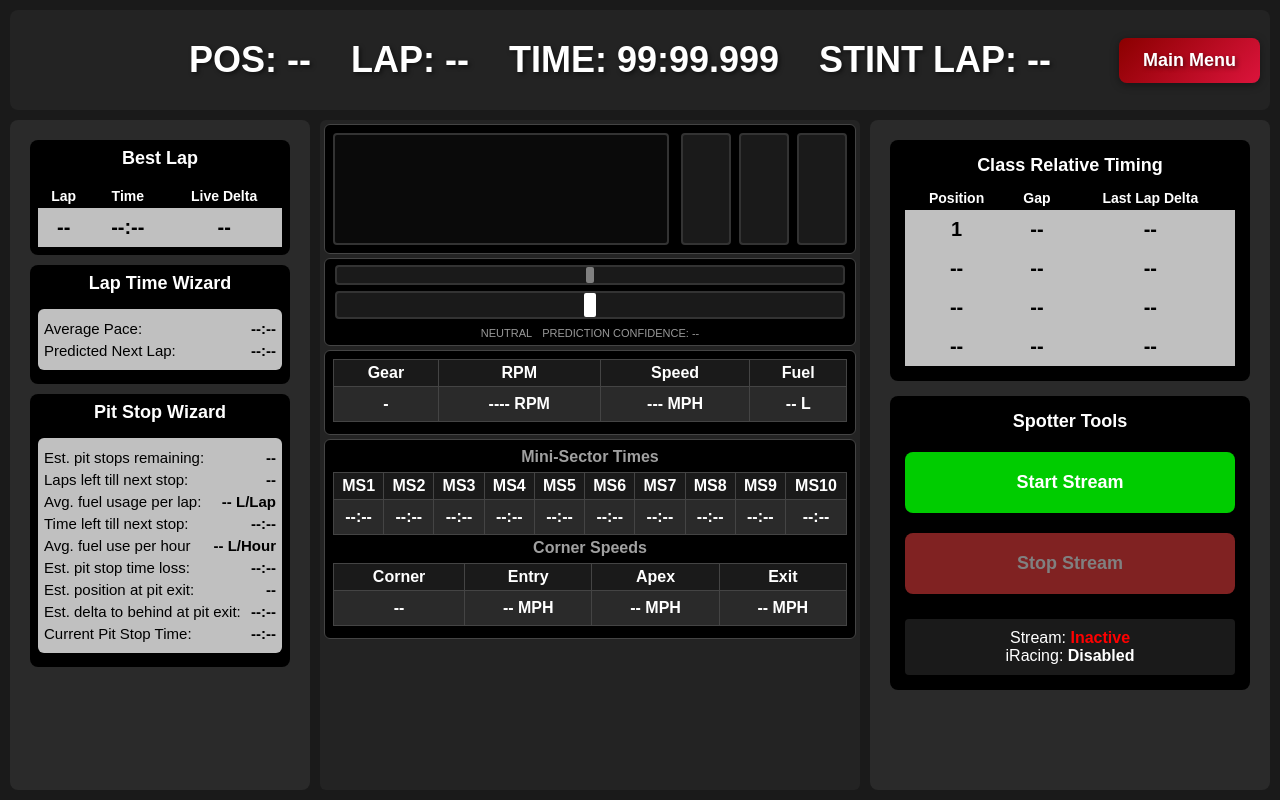
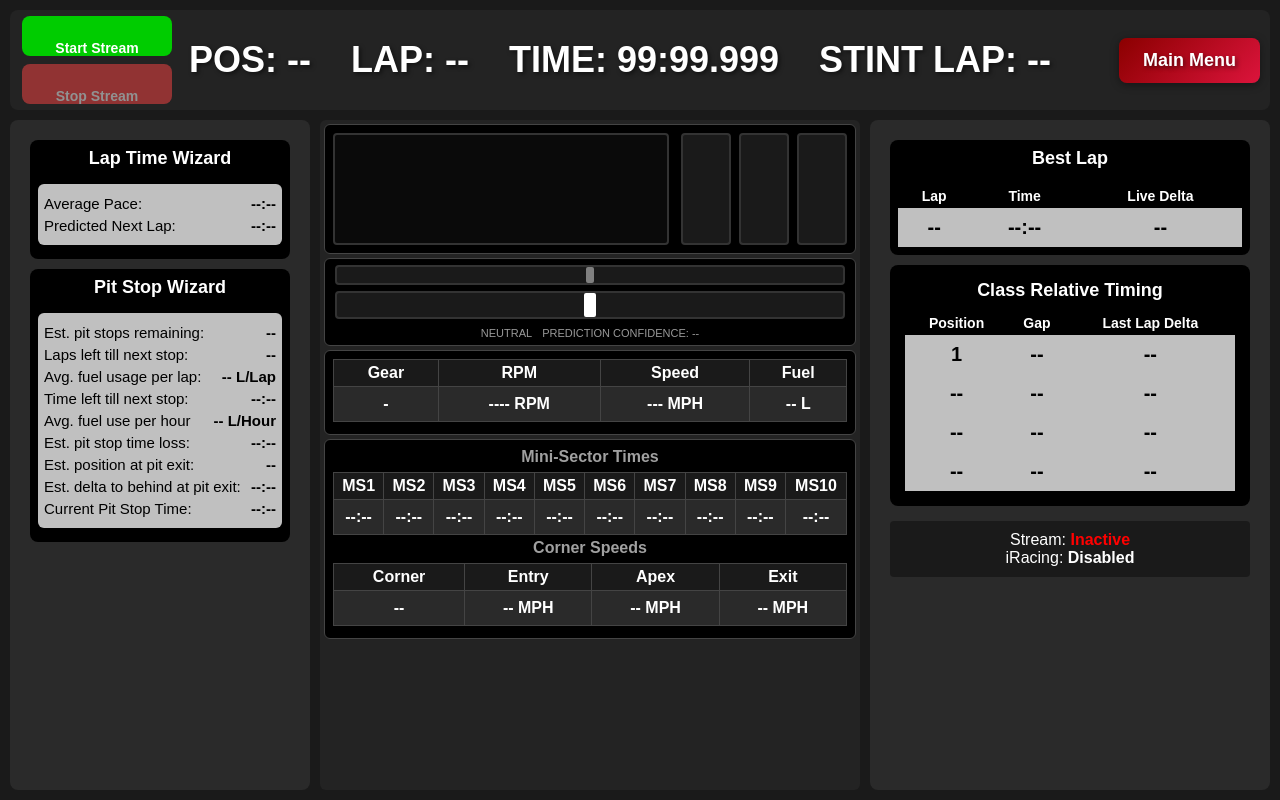
Before and after one commit to X-26-Race-Engineering/X-26-iSpotter, a Flask app: page /engineer_dashboard.html in a window 1280 px wide. Run offline with Flask 3, Linux system fonts and the light colour scheme; some libraries are stand-ins or nearby versions.

Commit message:
Reworked stream start/stop buttons to fit everything more neatly onto screen

```diff
--- a/Overlays/Styling/home_styles.css
+++ b/Overlays/Styling/home_styles.css
@@ -69,7 +69,7 @@ body {
     display: flex;
     justify-content: center;
     align-items: center;
-    padding: 30px 60px;
+    padding: 30px 30px;
     font-size: 36px;
     font-weight: bold;
     color: white;
--- a/Overlays/Styling/race_styles.css
+++ b/Overlays/Styling/race_styles.css
@@ -592,30 +592,31 @@ body {
     text-align: center;
 }
 
+.header-stream-controls {
+    position: absolute;
+    left: 20px;
+    display: flex;
+    flex-direction: column;
+    gap: 4px;
+}
+
 .action-button {
-    width: 100%;
+    width: 150px;
+    height: 25px;
     padding: 20px;
-    margin: 10px 0;
+    margin: 2px;
     border: none;
     border-radius: 8px;
-    font-size: 18px;
+    font-size: 14px;
     font-weight: bold;
+    text-align: center;
+    line-height: 25px;
     cursor: pointer;
     transition: transform 0.1s;
 }
 
 .action-button:active {
     transform: scale(0.98);
-}
-
-.camera-btn {
-    background: #FF0000;
-    color: white;
-}
-
-.store-btn {
-    background: #FF0000;
-    color: white;
 }
 
 .start-btn {
--- a/Overlays/Templates/home_screen.html
+++ b/Overlays/Templates/home_screen.html
@@ -29,6 +29,10 @@
                 <a href="/platform_analysis.html" class="nav-button analyze-button">
                     Analyze
                 </a>
+
+                <a href="/strategy_dashboard.html" class="nav-button analyze-button">
+                    Strategy
+                </a>
             </div>
         </div>
 
--- a/Overlays/Templates/race_dashboard.html
+++ b/Overlays/Templates/race_dashboard.html
@@ -12,6 +12,10 @@
     <div class="dashboard">
         <!-- Header -->
         <div class="header">
+            <div class="header-stream-controls">
+                <button class="action-button start-btn" id="start-stream-btn">Start Stream</button>
+                <button class="action-button stop-btn" id="stop-stream-btn">Stop Stream</button>
+            </div>
             <span>POS: <span id="position">--</span></span>
             <span style="margin: 0 40px;">LAP: <span id="lap">--</span></span>
             <span>TIME: <span id="current-lap-time">99:99.999</span></span>
@@ -261,16 +268,13 @@
                     </tbody>
                 </table>
             </div>
-            <!--Start and stop telem stream-->
-            <div class="section">
-                <h3>Spotter Tools</h3>
-                <button class="action-button start-btn" id="start-stream-btn">Start Stream</button>
-                <button class="action-button stop-btn" id="stop-stream-btn">Stop Stream</button>
-                <div id="stream-status" class="stream-status">
-                    <div>Stream: <span id="status-text">Inactive</span></div>
-                    <div>iRacing: <span id="iracing-status">Disabled</span></div>
-                </div>
+
+            <!--Stream Status-->
+            <div id="stream-status" class="stream-status">
+                <div>Stream: <span id="status-text">Inactive</span></div>
+                <div>iRacing: <span id="iracing-status">Disabled</span></div>
             </div>
+
         </div>
 
     </div>
--- a/app.py
+++ b/app.py
@@ -71,13 +71,18 @@ def engineer_dashboard():
 
 @app.route("/spotter_dashboard.html")
 def spotter_dashboard():
-    """Spotter dashboard page (placeholder)"""
+    """Spotter dashboard page"""
     return render_template("spotter_dashboard.html")
 
 @app.route("/platform_analysis.html")
 def platform_analysis():
     """Platform analysis page (placeholder)"""
     return render_template("platform_analysis.html")
+
+@app.route("/strategy_dashboard.html")
+def strategy_dashboard():
+    """Strategy dashboard page (placeholder)"""
+    return render_template("strategy_dashboard.html")
 
 @app.route("/Styling/<path:filename>")
 def serve_styles(filename):
```
Also changed, not shown: other parts of Overlays/Templates/race_dashboard.html (+24 -21 lines), Overlays/Styling/spotter_styles.css (+14 -3 lines), Overlays/Templates/spotter_dashboard.html (+5 -3 lines).
